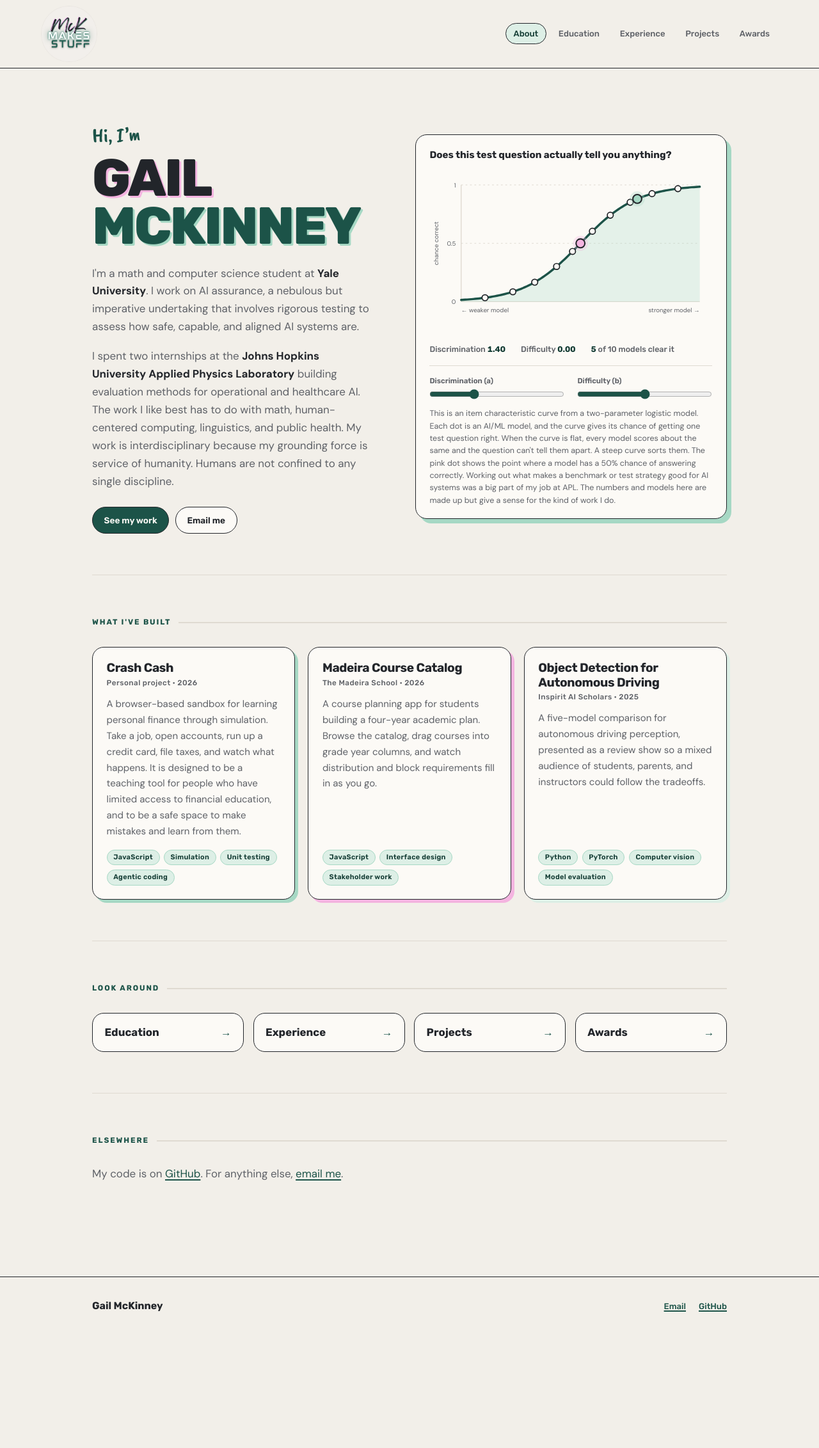
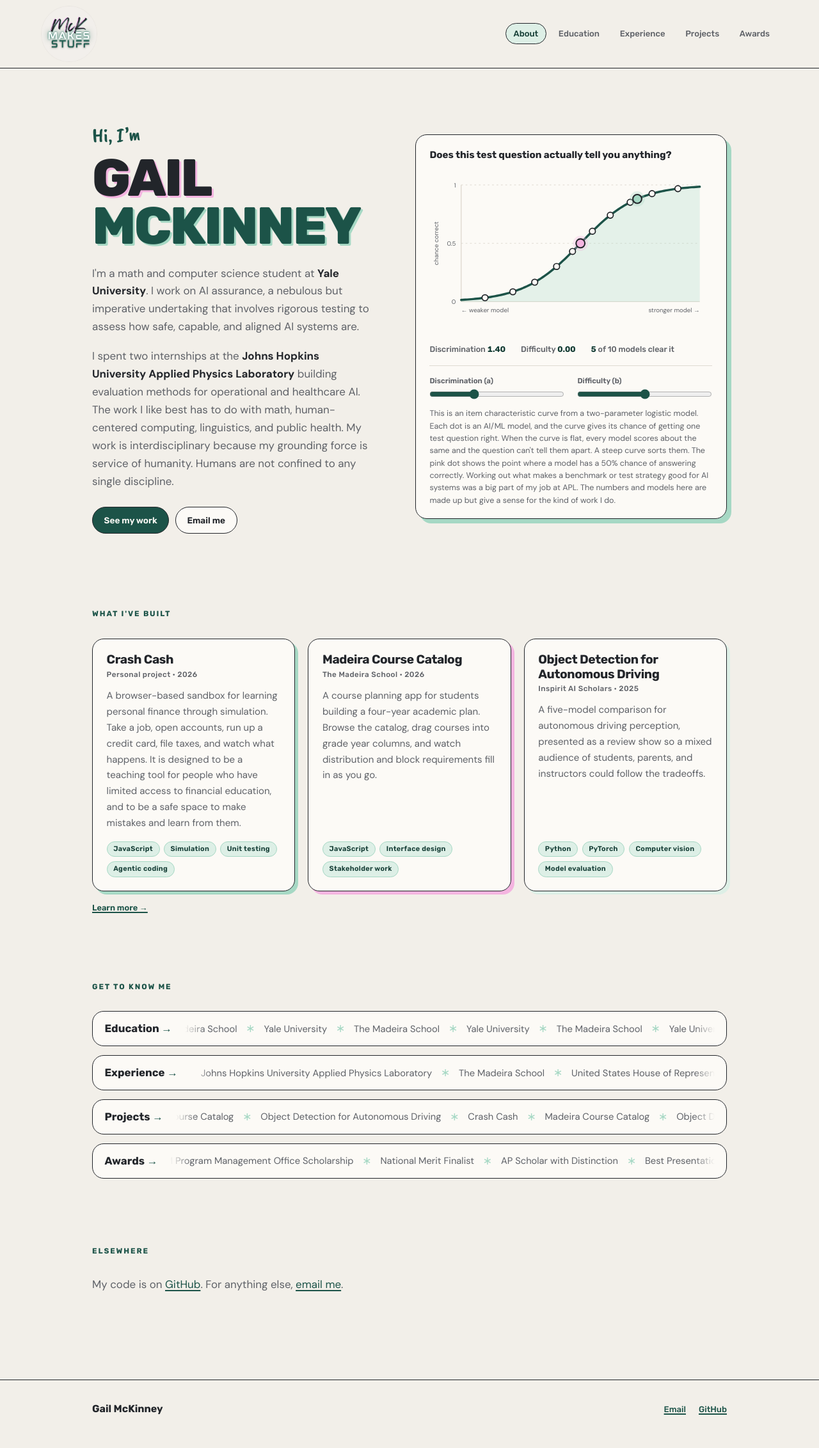
Before and after one commit to mck-makes-stuff/mck-makes-stuff.github.io, a Jekyll site: the page built from index.html, in a window 1280 px wide. Shown: the whole page at 64% size. Built offline with Jekyll 4.4.1, drawn with Linux system fonts in a browser that asks for light colours; before the commit the page ends 2103 px from its top, so only the background shows below that.

Commit message:
Swap the page tiles for scrolling lists of what is on each page
"Look around" becomes "Get to know me", and each row now carries a
marquee of the actual items on that page rather than just the page name:
the schools, the orgs, the projects, the awards. Every item deep-links to
its own entry, and the row pauses on hover or keyboard focus so the links
can be clicked.

The markup ships one copy of each list and ticker.js repeats it enough
times to cover the row twice, so short lists like Education do not leave
a gap mid-loop. Speed is derived from measured width, so a long row and a
short row scroll at the same rate. A ResizeObserver rebuilds on width
changes, which also covers a first measurement taken before layout. The
lists sit still under prefers-reduced-motion.

Education moves into _data/education.yml so the page and the ticker read
from one source. Experience and awards entries gain anchor ids to match.
Drops the horizontal rules above the section headings and the rule
trailing each eyebrow, and adds a Learn more link under the project
cards.

```diff
--- a/assets/css/style.css
+++ b/assets/css/style.css
@@ -113,8 +113,7 @@ main { padding: 0 var(--gutter); }
 
 .wrap { max-width: 62rem; margin: 0 auto; }
 
-.section { padding: 4rem 0; border-bottom: 1.5px solid var(--rule); }
-.section:last-of-type { border-bottom: 0; }
+.section { padding: 3.25rem 0; }
 
 .eyebrow {
   font-family: var(--display);
@@ -124,15 +123,6 @@ main { padding: 0 var(--gutter); }
   text-transform: uppercase;
   color: var(--pine);
   margin: 0 0 1.75rem;
-  display: flex;
-  align-items: center;
-  gap: 0.75rem;
-}
-.eyebrow::after {
-  content: "";
-  flex: 1;
-  height: 1.5px;
-  background: var(--rule);
 }
 
 h1, h2, h3 {
@@ -150,7 +140,6 @@ h1, h2, h3 {
   gap: clamp(2rem, 5vw, 4rem);
   align-items: center;
   padding: clamp(2.5rem, 7vw, 5rem) 0 clamp(2.5rem, 6vw, 4rem);
-  border-bottom: 1.5px solid var(--rule);
 }
 
 .hi {
@@ -362,37 +351,76 @@ h1, h2, h3 {
 .card .summary { font-size: 0.94rem; color: var(--slate); margin: 0 0 1rem; }
 .card .tags { margin-top: auto; }
 
-/* ---------- page tiles ---------- */
-.tiles {
+/* ---------- scrolling page tickers ---------- */
+.tickers { display: grid; gap: 0.85rem; }
+
+.ticker-row {
   display: grid;
-  grid-template-columns: repeat(auto-fit, minmax(12rem, 1fr));
-  gap: 0.9rem;
+  grid-template-columns: minmax(0, auto) minmax(0, 1fr);
+  align-items: center;
+  gap: 1.25rem;
+  background: var(--card);
+  border: 1.5px solid var(--ink);
+  border-radius: var(--radius);
+  padding: 0.8rem 1.15rem;
+  overflow: hidden;
+  transition: box-shadow 0.18s ease, transform 0.18s ease;
+}
+.ticker-row:hover {
+  transform: translate(-2px, -2px);
+  box-shadow: 5px 5px 0 var(--mint);
 }
 
-.tile {
-  display: flex;
-  align-items: center;
-  justify-content: space-between;
-  gap: 1rem;
+.ticker-label {
   font-family: var(--display);
   font-size: 1.05rem;
   font-weight: 700;
   text-decoration: none;
   color: var(--ink);
-  background: var(--card);
-  border: 1.5px solid var(--ink);
-  border-radius: var(--radius);
-  padding: 1rem 1.15rem;
-  transition: transform 0.18s ease, box-shadow 0.18s ease, background 0.18s ease;
+  white-space: nowrap;
 }
-.tile-arrow { color: var(--pine); transition: transform 0.18s ease; }
-.tile:hover, .tile:focus-visible {
-  color: var(--pine-deep);
-  background: var(--mint-soft);
-  transform: translate(-2px, -2px);
-  box-shadow: 5px 5px 0 var(--mint);
+.ticker-label:hover { color: var(--pine); }
+.tile-arrow { color: var(--pine); display: inline-block; transition: transform 0.18s ease; }
+.ticker-label:hover .tile-arrow { transform: translateX(3px); }
+
+/* fade the ends so items slide in and out rather than popping */
+.ticker {
+  overflow: hidden;
+  -webkit-mask-image: linear-gradient(90deg, transparent, #000 2rem, #000 calc(100% - 2rem), transparent);
+  mask-image: linear-gradient(90deg, transparent, #000 2rem, #000 calc(100% - 2rem), transparent);
 }
-.tile:hover .tile-arrow { transform: translateX(3px); }
+
+.ticker-track {
+  display: flex;
+  width: max-content;
+  animation: ticker-scroll 30s linear infinite;
+}
+.ticker-group { display: flex; }
+
+/* stop on hover or keyboard focus, so the links can actually be clicked */
+.ticker-row:hover .ticker-track,
+.ticker-track:focus-within { animation-play-state: paused; }
+
+.ticker-item {
+  display: flex;
+  align-items: center;
+  gap: 0.85rem;
+  padding-right: 0.85rem;
+  white-space: nowrap;
+}
+.ticker-item a {
+  font-size: 0.92rem;
+  color: var(--slate);
+  text-decoration: none;
+}
+.ticker-item a:hover { color: var(--pine); text-decoration: underline; }
+.ticker-sep { color: var(--mint); font-size: 1.1rem; line-height: 1; }
+
+@keyframes ticker-scroll { to { transform: translateX(-50%); } }
+
+@media (max-width: 34rem) {
+  .ticker-row { grid-template-columns: 1fr; gap: 0.5rem; }
+}
 
 /* ---------- entries ---------- */
 .entry {
@@ -470,6 +498,7 @@ h1, h2, h3 {
   border-bottom: 1.5px solid var(--rule);
 }
 .awards li:first-child { border-top: 1.5px solid var(--rule); }
+.awards li:target { background: var(--pink-soft); box-shadow: 0 0 0 0.5rem var(--pink-soft); border-radius: 2px; }
 .awards .award-name { font-size: 1rem; font-weight: 500; }
 .awards .award-name span { display: block; color: var(--slate); font-size: 0.88rem; font-weight: 400; }
 .awards .award-year {
--- /dev/null
+++ b/assets/js/ticker.js
@@ -0,0 +1,82 @@
+/* Auto-scrolling lists for the "Get to know me" rows.
+   The markup ships one copy of each list; this repeats it enough times to fill
+   the row twice over, so the loop back to the start is invisible. */
+(function () {
+  "use strict";
+
+  var SPEED = 42; // px per second, shared by every row so none of them race
+  var reduce = window.matchMedia && window.matchMedia("(prefers-reduced-motion: reduce)").matches;
+
+  var tracks = Array.prototype.slice.call(document.querySelectorAll(".ticker-track"));
+  if (!tracks.length) return;
+
+  tracks.forEach(function (track) {
+    var group = track.querySelector(".ticker-group");
+    if (group) track._seed = group.cloneNode(true);
+  });
+
+  function build(track) {
+    var seed = track._seed;
+    if (!seed) return;
+
+    track.innerHTML = "";
+    var original = seed.cloneNode(true);
+    track.appendChild(original);
+
+    if (reduce) {
+      track.style.animation = "none";
+      return;
+    }
+
+    var groupW = original.getBoundingClientRect().width;
+    var frameW = track.parentNode.getBoundingClientRect().width;
+    if (!groupW) return;
+
+    // enough repeats that one half of the track always covers the visible row
+    var reps = Math.max(1, Math.ceil(frameW / groupW));
+    var copies = reps * 2 - 1;
+    for (var i = 0; i < copies; i++) {
+      var clone = seed.cloneNode(true);
+      clone.setAttribute("aria-hidden", "true");
+      Array.prototype.forEach.call(clone.querySelectorAll("a"), function (a) {
+        a.tabIndex = -1;
+      });
+      track.appendChild(clone);
+    }
+
+    track.style.animationDuration = (groupW * reps / SPEED).toFixed(1) + "s";
+  }
+
+  function buildAll() { tracks.forEach(build); }
+
+  // wait for webfonts, or the measured widths are wrong and the loop jumps
+  if (document.fonts && document.fonts.ready) {
+    document.fonts.ready.then(buildAll);
+  } else {
+    buildAll();
+  }
+
+  /* Rebuild whenever a row's width actually changes. Watching the element
+     rather than the window also covers the case where the first measurement
+     happened before the row had been laid out. */
+  if (window.ResizeObserver) {
+    tracks.forEach(function (track) {
+      var frame = track.parentNode;
+      var last = -1;
+      var timer;
+      new ResizeObserver(function () {
+        var w = Math.round(frame.getBoundingClientRect().width);
+        if (w === last) return;
+        last = w;
+        clearTimeout(timer);
+        timer = setTimeout(function () { build(track); }, 120);
+      }).observe(frame);
+    });
+  } else {
+    var t;
+    window.addEventListener("resize", function () {
+      clearTimeout(t);
+      t = setTimeout(buildAll, 200);
+    });
+  }
+})();
--- a/awards.html
+++ b/awards.html
@@ -10,7 +10,7 @@ permalink: /awards/
 
     <ul class="awards">
       {% for award in site.data.awards %}
-        <li>
+        <li id="{{ award.name | slugify }}">
           <span class="award-name">
             {{ award.name }}
             <span>{{ award.org }}</span>
--- a/experience.html
+++ b/experience.html
@@ -9,7 +9,7 @@ permalink: /experience/
     <p class="eyebrow">Experience</p>
 
     {% for job in site.data.experience %}
-      <div class="entry">
+      <div class="entry" id="{{ job.org | slugify }}">
         <h3>{{ job.org }}</h3>
         <p class="role">{{ job.role }}</p>
         <p class="meta">{{ job.dates }}</p>
--- a/index.html
+++ b/index.html
@@ -87,19 +87,69 @@ title: About
         </a>
       {% endfor %}
     </div>
+    <p class="linkrow"><a href="{{ '/projects/' | relative_url }}">Learn more &rarr;</a></p>
   </section>
 
   <section class="section">
-    <p class="eyebrow">Look around</p>
-    <div class="tiles">
-      {% for item in site.nav %}
-        {% unless item.url == "/" %}
-          <a class="tile" href="{{ item.url | relative_url }}">
-            <span>{{ item.title }}</span>
-            <span class="tile-arrow" aria-hidden="true">&rarr;</span>
-          </a>
-        {% endunless %}
-      {% endfor %}
+    <p class="eyebrow">Get to know me</p>
+    <div class="tickers">
+
+      <div class="ticker-row">
+        <a class="ticker-label" href="{{ '/education/' | relative_url }}">Education <span class="tile-arrow" aria-hidden="true">&rarr;</span></a>
+        <div class="ticker">
+          <div class="ticker-track"><div class="ticker-group">
+            {% for school in site.data.education %}
+              <span class="ticker-item">
+                <a href="{{ '/education/' | relative_url }}#{{ school.org | slugify }}">{{ school.org }}</a>
+                <span class="ticker-sep" aria-hidden="true">&lowast;</span>
+              </span>
+            {% endfor %}
+          </div></div>
+        </div>
+      </div>
+
+      <div class="ticker-row">
+        <a class="ticker-label" href="{{ '/experience/' | relative_url }}">Experience <span class="tile-arrow" aria-hidden="true">&rarr;</span></a>
+        <div class="ticker">
+          <div class="ticker-track"><div class="ticker-group">
+            {% for job in site.data.experience %}
+              <span class="ticker-item">
+                <a href="{{ '/experience/' | relative_url }}#{{ job.org | slugify }}">{{ job.org }}</a>
+                <span class="ticker-sep" aria-hidden="true">&lowast;</span>
+              </span>
+            {% endfor %}
+          </div></div>
+        </div>
+      </div>
+
+      <div class="ticker-row">
+        <a class="ticker-label" href="{{ '/projects/' | relative_url }}">Projects <span class="tile-arrow" aria-hidden="true">&rarr;</span></a>
+        <div class="ticker">
+          <div class="ticker-track"><div class="ticker-group">
+            {% for project in site.data.projects %}
+              <span class="ticker-item">
+                <a href="{{ '/projects/' | relative_url }}#{{ project.name | slugify }}">{{ project.name }}</a>
+                <span class="ticker-sep" aria-hidden="true">&lowast;</span>
+              </span>
+            {% endfor %}
+          </div></div>
+        </div>
+      </div>
+
+      <div class="ticker-row">
+        <a class="ticker-label" href="{{ '/awards/' | relative_url }}">Awards <span class="tile-arrow" aria-hidden="true">&rarr;</span></a>
+        <div class="ticker">
+          <div class="ticker-track"><div class="ticker-group">
+            {% for award in site.data.awards %}
+              <span class="ticker-item">
+                <a href="{{ '/awards/' | relative_url }}#{{ award.name | slugify }}">{{ award.name }}</a>
+                <span class="ticker-sep" aria-hidden="true">&lowast;</span>
+              </span>
+            {% endfor %}
+          </div></div>
+        </div>
+      </div>
+
     </div>
   </section>
 
@@ -114,3 +164,4 @@ title: About
 </div>
 
 <script src="{{ '/assets/js/explorer.js' | relative_url }}" defer></script>
+<script src="{{ '/assets/js/ticker.js' | relative_url }}" defer></script>
```
Also changed, not shown: _data/education.yml (added, +12 -0 lines), education.html (+10 -18 lines).
